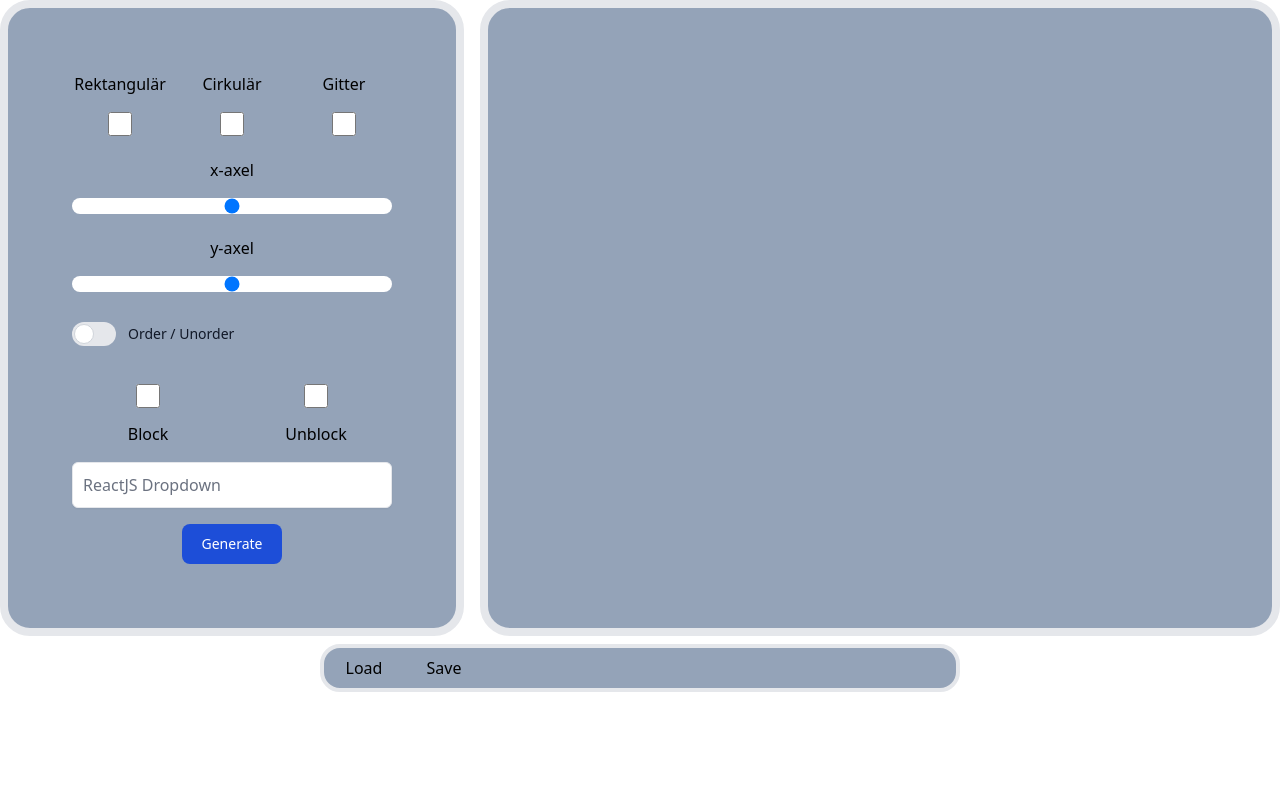
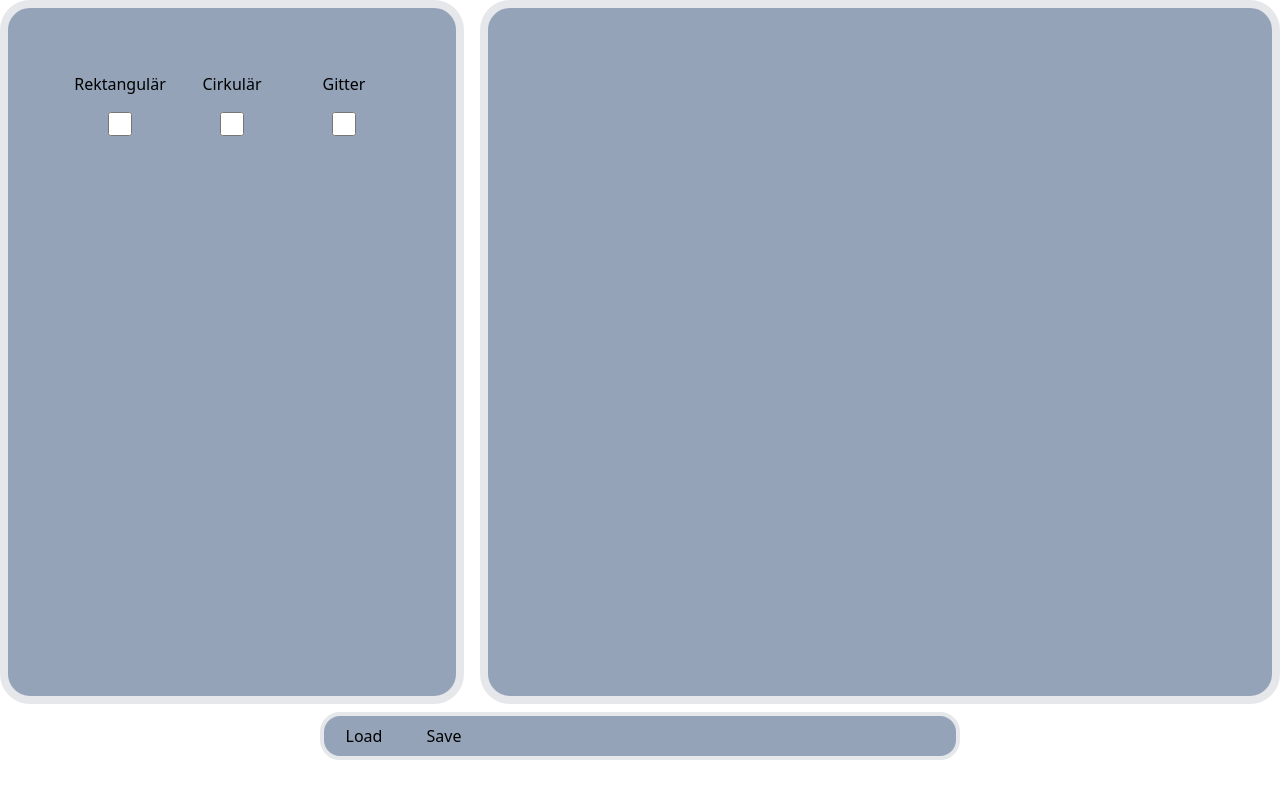
Before and after one commit to SimonMyrvold/PathfindingJS, a React (Vite) app in the folder pathfinding/: page / in a window 1280 px wide. Built offline with nearby package versions, Linux system fonts and the light colour scheme; the HTML template or start-up script is replaced by a standard one.

Commit message:
UI Controlls

```diff
--- a/pathfinding/src/components/RectangleController.jsx
+++ b/pathfinding/src/components/RectangleControllerPanel.jsx
@@ -5,15 +5,6 @@ import GenerateButton from "./GenerateButton"
 export default function circleControllPanel() {
     return (
         <nav>
-
-            <div className="columns-3 text-center">
-                <h2>Rektangulär</h2>
-                <input type="checkbox" classname="rounded-full w-28"/>
-                <h2>Cirkulär</h2>
-                <input type="checkbox" classname="rounded-full" />
-                <h2>Gitter</h2>
-                <input type="checkbox" classname="rounded-full" />
-            </div>
 
             <div className="mt-4">
                 <h2 className="text-center">x-axel</h2>
--- a/pathfinding/src/components/Ui.jsx
+++ b/pathfinding/src/components/Ui.jsx
@@ -1,23 +1,55 @@
-import React from "react"
-import CircleControll from "./CircleControllPanel"
-import GitterControll from "./GitterControllPanel"
-import RectangleControll from "./RectangleController"
+import { useState } from "react"
+import Circle from "./CircleControllPanel"
+import Rectangle from "./RectangleControllerPanel"
+import Gitter from "./GitterControllPanel"
 
 export default function Ui() {
+
+    const [settings, setSettings] = useState();
+
+    function TypeSelect(type){
+        document.getElementById("Rectangle").checked = false;
+        document.getElementById("Circle").checked = false;
+        document.getElementById("Gitter").checked = false;
+        document.getElementById(type).checked = true;
+        CheckType(type);
+    }
+
+    function CheckType (type){
+        if (type == "Circle") {
+            setSettings(<Circle />);
+        }
+
+        if (type == "Rectangle") {
+            setSettings(<Rectangle />);
+        }
+
+        if (type == "Gitter") {
+            setSettings(<Gitter />);
+        }
+    }
 
     return (
         <>
             <>
             <div className="flex flex-row space-x-4">
-        <div className="box-content h-full w-80 p-16 border-8 bg-slate-400 rounded-[30px] flex-none">
+                <div className="box-content h-[70vh] w-80 p-16 border-8 bg-slate-400 rounded-[30px] flex-none">
 
-            {/* <CircleControll /> */}
-            <RectangleControll />
-            {/* <GitterControll /> */}
+                    <div className="columns-3 text-center">
+                        <h2>Rektangulär</h2>
+                        <input type="checkbox" classname="rounded-full" id="Rectangle" onChange={() => TypeSelect('Rectangle')}/>
+                        <h2>Cirkulär</h2>
+                        <input type="checkbox" classname="rounded-full" id="Circle" onChange={() => TypeSelect('Circle')}/>
+                        <h2>Gitter</h2>
+                        <input type="checkbox" classname="rounded-full" id="Gitter" onChange={() => TypeSelect('Gitter')}/>
+                    </div>
 
+                    <div>{settings}</div>
 
                 </div>
+
                 <div className="box-content w-96 p-16 border-8 bg-slate-400 rounded-[30px] flex-1"></div>
+
             </div>
 
             <div className="text-center flex justify-center items-center h-16">
--- a/pathfinding/src/components/circleControllPanel.jsx
+++ b/pathfinding/src/components/circleControllPanel.jsx
@@ -5,16 +5,6 @@ import GenerateButton from "./GenerateButton"
 export default function circleControllPanel() {
     return (
         <nav className="text-center">
-
-            <div className="columns-3 text-center">
-                <h2>Rektangulär</h2>
-                <input type="checkbox" classname="rounded-full w-28"/>
-                <h2>Cirkulär</h2>
-                <input type="checkbox" classname="rounded-full" />
-                <h2>Gitter</h2>
-                <input type="checkbox" classname="rounded-full" />
-
-            </div>
 
             <div className="mt-4">
                 <h2 className="text-center">Antal Rum</h2>
--- a/pathfinding/src/components/gitterControllPanel.jsx
+++ b/pathfinding/src/components/gitterControllPanel.jsx
@@ -5,16 +5,6 @@ import GenerateButton from "./GenerateButton"
 export default function gitterControllPanel(){
     return (
         <nav className="text-center">
-
-            <div className="columns-3 text-center">
-                <h2>Rektangulär</h2>
-                <input type="checkbox" classname="rounded-full w-28"/>
-                <h2>Cirkulär</h2>
-                <input type="checkbox" classname="rounded-full" />
-                <h2>Gitter</h2>
-                <input type="checkbox" classname="rounded-full" />
-
-            </div>
 
             <div className="mt-4">
                 <h2 className="text-center">Antal Rum</h2>
```
Lines whose indentation alone changed are shown as unchanged.
